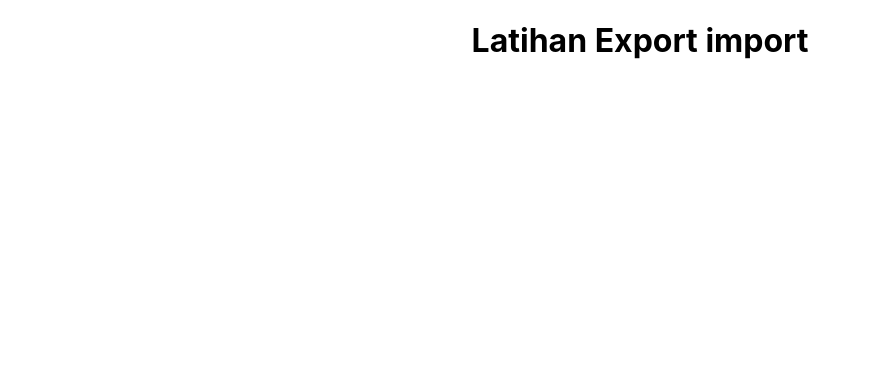
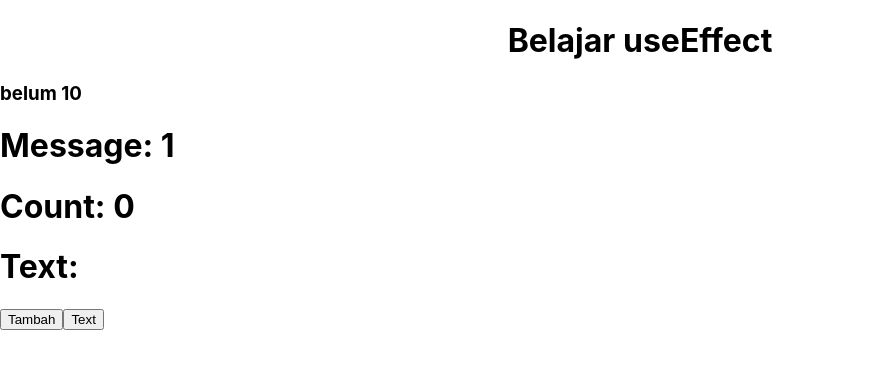
Before and after one commit to Wakype/belajar_reactjs, a React (Create React App) app: page / in a window 1280 px wide. Shown: the top 368 px of the page, without its empty margins (0-871 px from the left). Built offline with nearby package versions, Linux system fonts and the light colour scheme.

Commit message:
Belajar useEffect

```diff
--- a/src/App.js
+++ b/src/App.js
@@ -1,12 +1,51 @@
-import React from "react"
-
+import React from "react";
 
 function App() {
-  return(
+  let [count, setCount] = React.useState(0);
+  let [text, setText] = React.useState(false);
+  let [message, setMessage] = React.useState(0);
+  let [isLoading, setIsLoading] = React.useState(true);
+
+  React.useEffect(() => {
+    setMessage(message + 1);
+    console.log("useEffect Berjalan");
+  }, [count, text]);
+
+  console.log(text);
+
+  React.useEffect(() => {
+    setTimeout(() => {
+      setIsLoading(false)
+    }, 2000);
+  }, []);
+
+  if (isLoading) {
+    return <h1>Loading...</h1>;
+  }
+
+  return (
     <React.Fragment>
-      <h1 style={{textAlign: 'center'}}>Latihan Export import</h1>
+      <h1 style={{ textAlign: "center" }}>Belajar useEffect</h1>
+      <h3>{message >= 10 ? 'ini 10' : 'belum 10'}</h3>
+      <h1>Message: {message}</h1>
+      <h1>Count: {count}</h1>
+      <h1>Text: {text}</h1>
+      <button
+        onClick={() => {
+          setCount(count + 1);
+        }}
+      >
+        Tambah
+      </button>
+      <button
+        onClick={() => {
+          setText(!text);
+        }}
+      >
+        Text
+      </button>
     </React.Fragment>
-  )
+  );
 }
 
-export default App
+export default App;
```
